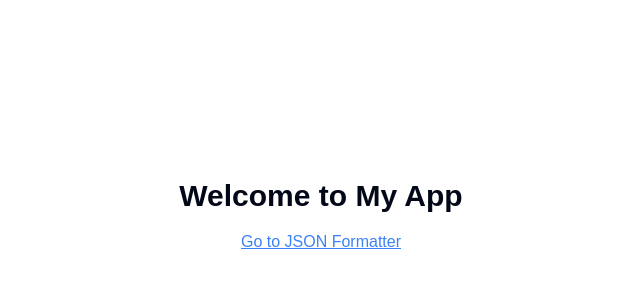
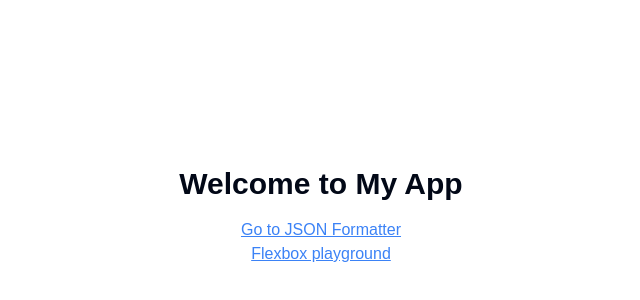
Before and after one commit to hrindrsmaan/json-formatter, a Next.js app: page / in a window 1280 px wide. Shown: the part 184-484 px from the top of the page, without its empty margins (319-959 px from the left). Built offline with nearby package versions, Linux system fonts and the light colour scheme.

Commit message:
fix: add link to flexbox playground

```diff
--- a/src/app/page.tsx
+++ b/src/app/page.tsx
@@ -7,6 +7,9 @@ export default function HomePage() {
       <Link href="/json-formatter" className="text-blue-500 underline">
         Go to JSON Formatter
       </Link>
+      <Link href="/flexbox-playground" className="text-blue-500 underline">
+        Flexbox playground
+      </Link>
     </main>
   );
 }
```
